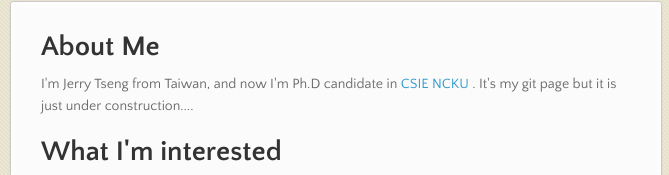
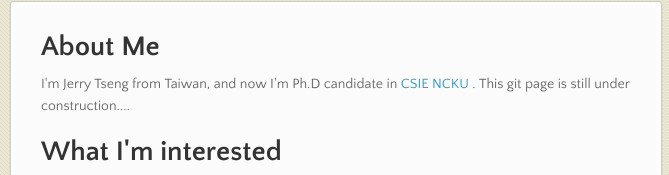
Before and after one commit to JerryTseng/jerrytseng.github.io, a plain HTML site: page index.html in a window 1280 px wide. Shown: the part 189-364 px from the top of the page, 305-974 px from the left. Drawn offline with nearby package versions, Linux system fonts and the light colour scheme.

Commit message:
Typo correction

```diff
--- a/index.html
+++ b/index.html
@@ -35,7 +35,7 @@
         <h1>
 <a id="about-me" class="anchor" href="#about-me" aria-hidden="true"><span class="octicon octicon-link"></span></a>About Me</h1>
 
-<p>I'm Jerry Tseng from Taiwan, and now I'm Ph.D candidate in <a href="http://www.csie.ncku.edu.tw/ncku_csie/">CSIE NCKU </a>. It's my git page but it is just under construction....</p>
+<p>I'm Jerry Tseng from Taiwan, and now I'm Ph.D candidate in <a href="http://www.csie.ncku.edu.tw/ncku_csie/">CSIE NCKU </a>. This git page is still under construction....</p>
 
 <h1>
 <a id="what-im-interested" class="anchor" href="#what-im-interested" aria-hidden="true"><span class="octicon octicon-link"></span></a>What I'm interested</h1>
```
